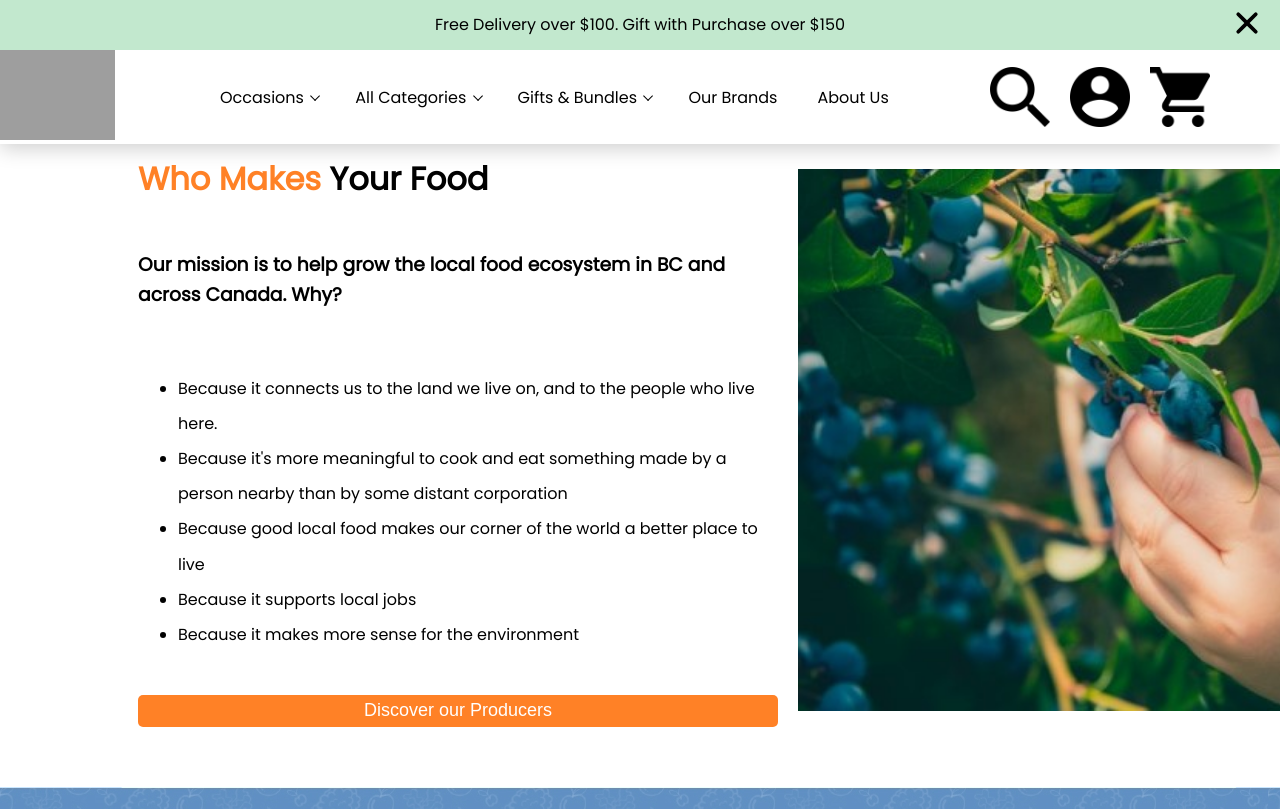
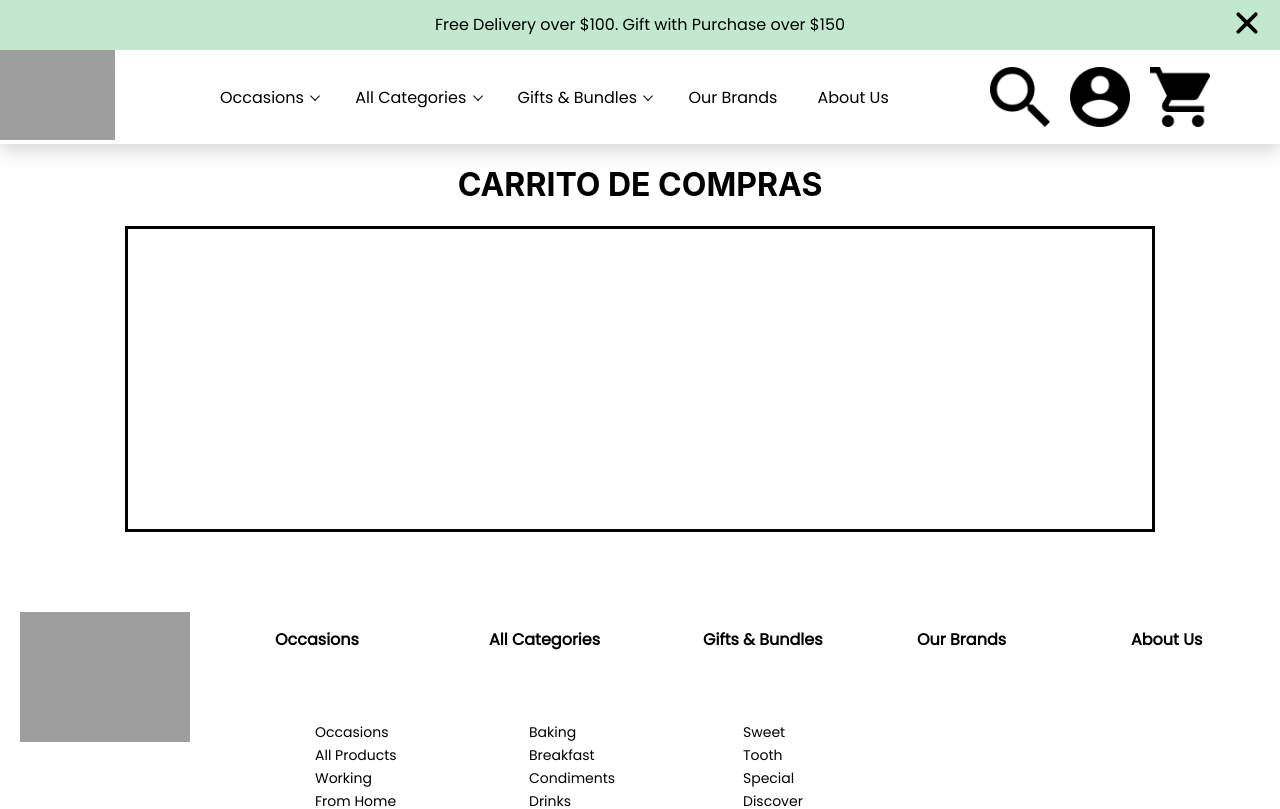
Before and after one commit to SzucsJuan21/proyectogrupal, a React (Create React App) app: page /carrito in a window 1280 px wide. Shown: the top 809 px of the page. Built offline with nearby package versions, Linux system fonts and the light colour scheme; grey boxes are pictures that could not be loaded.

Commit message:
Router
- Instalado react-router-dom
- Modificado App.js para utilizar rutas
- Nueva carpeta "Rutas", creadas las rutas Home.js y RutaCarrito.js
- Añadido el componente Carrito/Carrito.js

```diff
--- a/package.json
+++ b/package.json
@@ -10,6 +10,7 @@
     "react": "^18.2.0",
     "react-dom": "^18.2.0",
     "react-icons": "^4.4.0",
+    "react-router-dom": "^6.3.0",
     "react-scripts": "5.0.1",
     "styled-components": "^5.3.5",
     "web-vitals": "^2.1.4"
--- a/src/App.js
+++ b/src/App.js
@@ -1,28 +1,34 @@
 import "./App.css";
-import BannerRS from "./Componentes/Banner Redes Sociales/BannerRS";
 import Header from "./Componentes/Header/Header";
-import MainContainer from "./Componentes/Seccion info/MainContainer";
-import BannerInfo from "./Componentes/Banner Info/BannerInfo";
-import Slider from "./Componentes/Slider/Slider";
-import Tc from "./Componentes/info/tc";
 import Itemlista from "./Componentes/Footer/item";
+import Home from "./Rutas/Home";
+
+import {
+  Route,
+  Routes,
+} from "react-router-dom";
+import RutaCarrito from "./Rutas/RutaCarrito";
 
 function App() {
   return (
     <>
-      <header style={s.header}>
+      <header>
         <Header />
       </header>
 
-      <main style={s.main}>
-        <MainContainer />
-        <BannerInfo />
-        <Tc />
-        <Slider />
-        <BannerRS />
+      <Routes>
+
+        <Route path='/' exact element={<Home />}/>
+        <Route path='/carrito' element={<RutaCarrito/>}/>
+
+      </Routes>
+
+
+      <footer>
         <Itemlista />
-      </main>
+      </footer>
     </>
+
   );
 }
 
@@ -34,10 +40,6 @@ const s = {
     width: "100%",
     zIndex: "2",
   },
-
-  main: {
-    margin: "130px 0 0 0",
-  },
 };
 
 export default App;
--- /dev/null
+++ b/src/Componentes/Carrito/Carrito.js
@@ -0,0 +1,19 @@
+import styled from "styled-components"
+
+const Carrito = () => {
+  return (
+    <MainContainer>
+        <h1>CARRITO DE COMPRAS</h1>
+        <div style={{width:'80%', border:'3px solid black',height:'300px'}}></div>
+    </MainContainer>
+  )
+}
+
+const MainContainer = styled.main`
+    display: flex;
+    justify-content: center;
+    align-items: center;
+    flex-direction: column;
+`
+
+export default Carrito
--- a/src/Componentes/Footer/item.js
+++ b/src/Componentes/Footer/item.js
@@ -4,7 +4,7 @@ import { type } from "@testing-library/user-event/dist/type";
 import React from "react";
 import "../hojas-de-estilo/estilo.css"
 
-const itemlista = () => {
+const ItemLista = () => {
   return (
     <div className="caja">
       <div className="contenedor-de-lista">
@@ -81,4 +81,4 @@ const itemlista = () => {
   )
 }
 
-export default itemlista;
+export default ItemLista;
--- a/src/Componentes/Header/HeaderIconos.js
+++ b/src/Componentes/Header/HeaderIconos.js
@@ -1,4 +1,5 @@
 import BotonIcono from "../Utilidades/BotonIcono";
+import { Link } from 'react-router-dom';
 
 const HeaderIconos = () => {
   return (
@@ -10,7 +11,9 @@ const HeaderIconos = () => {
         <BotonIcono icono="login.png" colorHover="invert(30%)" />
       </li>
       <li style={s.li}>
-        <BotonIcono icono="carrito.png" colorHover="invert(30%)" />
+        <Link to='/carrito'>
+          <BotonIcono icono="carrito.png" colorHover="invert(30%)" />
+        </Link>
       </li>
     </div>
   );
--- a/src/Componentes/Header/NavDropdown.js
+++ b/src/Componentes/Header/NavDropdown.js
@@ -24,12 +24,15 @@ const NavDropdown = (props) => {
       </Btn>
       {isHover && (
         <DropdownMenu
+          btns={props.botones.length}
           onMouseEnter={() => setisHover(true)}
           onMouseLeave={() => setisHover(false)}
         >
+          <div>
           {props.botones.map((el, index) => (
             <NavDropdownBtn boton={el.textoBtn} key={index} />
           ))}
+          </div>
         </DropdownMenu>
       )}
     </DropdownContainer>
--- a/src/Componentes/Header/Navbar.js
+++ b/src/Componentes/Header/Navbar.js
@@ -24,6 +24,8 @@ const Navbar = () => {
               { textoBtn: "boton1" },
               { textoBtn: "boton2" },
               { textoBtn: "boton3" },
+              { textoBtn: "boton1" },
+              { textoBtn: "boton1" },
             ]}
           />
         </NavbarButtons>
--- /dev/null
+++ b/src/Componentes/Utilidades/actions.js
@@ -0,0 +1,6 @@
+export const TYPES = {
+    ADD_TO_CART: 'ADD_TO_CART',
+    REMOVE_ONE_PRODUCT: 'REMOVE_ONE_PRODUCT',
+    REMOVE_ALL_PRODUCTS: 'REMOVE_ALL_PRODUCTS',
+    CLEAR_CART: 'CLEAR_CART',
+}
--- a/src/Componentes/Utilidades/windowSize.js
+++ b/src/Componentes/Utilidades/windowSize.js
@@ -1,6 +1,6 @@
 import { useState, useEffect } from "react";
 
-// Este script retorna el tamaño de la pantalla cada vez que se actualize, útil para conditional render
+// Este script retorna el tamaño de la pantalla cada vez que se actualice, útil para conditional render
 // Se usa así:
 // const { width, height } = useWindowSize()
 // Las variables width y height se van a actualizar automaticamente cada vez que cambie el tamaño de la ventana
--- /dev/null
+++ b/src/Rutas/Home.js
@@ -0,0 +1,18 @@
+import MainContainer from '../Componentes/Seccion info/MainContainer'
+import BannerInfo from '../Componentes/Banner Info/BannerInfo'
+import Tc from '../Componentes/info/tc'
+import Slider from '../Componentes/Slider/Slider'
+
+
+const Home = () => {
+  return (
+    <main>
+        <MainContainer/>
+        <BannerInfo/>
+        <Tc/>
+        <Slider/>
+    </main>
+  )
+}
+
+export default Home
--- /dev/null
+++ b/src/Rutas/RutaCarrito.js
@@ -0,0 +1,11 @@
+import Carrito from "../Componentes/Carrito/Carrito"
+
+const RutaCarrito = () => {
+  return (
+    <main>
+        <Carrito/>
+    </main>
+  )
+}
+
+export default RutaCarrito
--- a/src/index.js
+++ b/src/index.js
@@ -3,11 +3,14 @@ import ReactDOM from 'react-dom/client';
 import './index.css';
 import App from './App';
 import reportWebVitals from './reportWebVitals';
+import { BrowserRouter } from 'react-router-dom'
 
 const root = ReactDOM.createRoot(document.getElementById('root'));
 root.render(
   <React.StrictMode>
-    <App />
+    <BrowserRouter>
+      <App />
+    </BrowserRouter>
   </React.StrictMode>
 );
 
```
Also changed, not shown: 2 other files (tests, documents, lock files or other folders).
